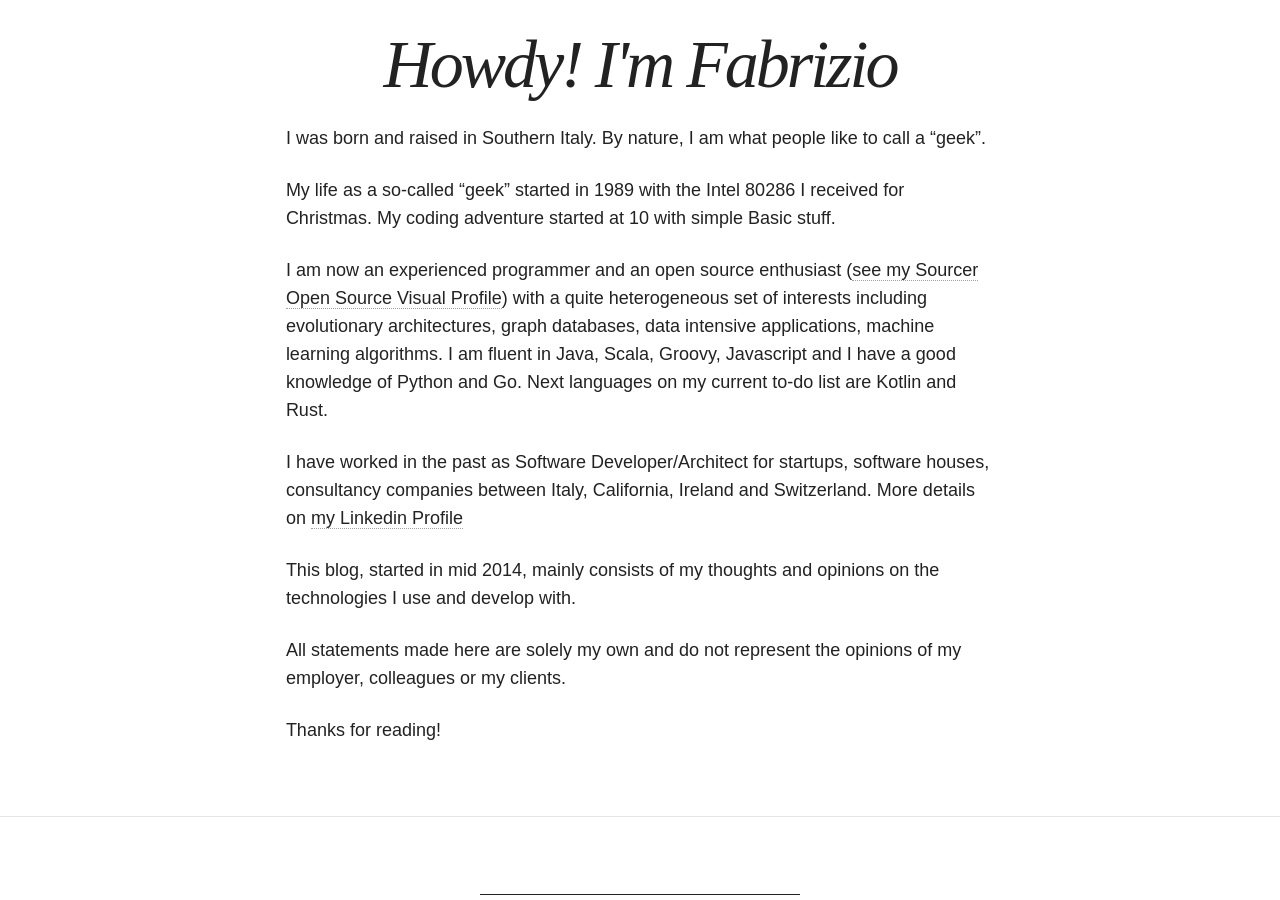
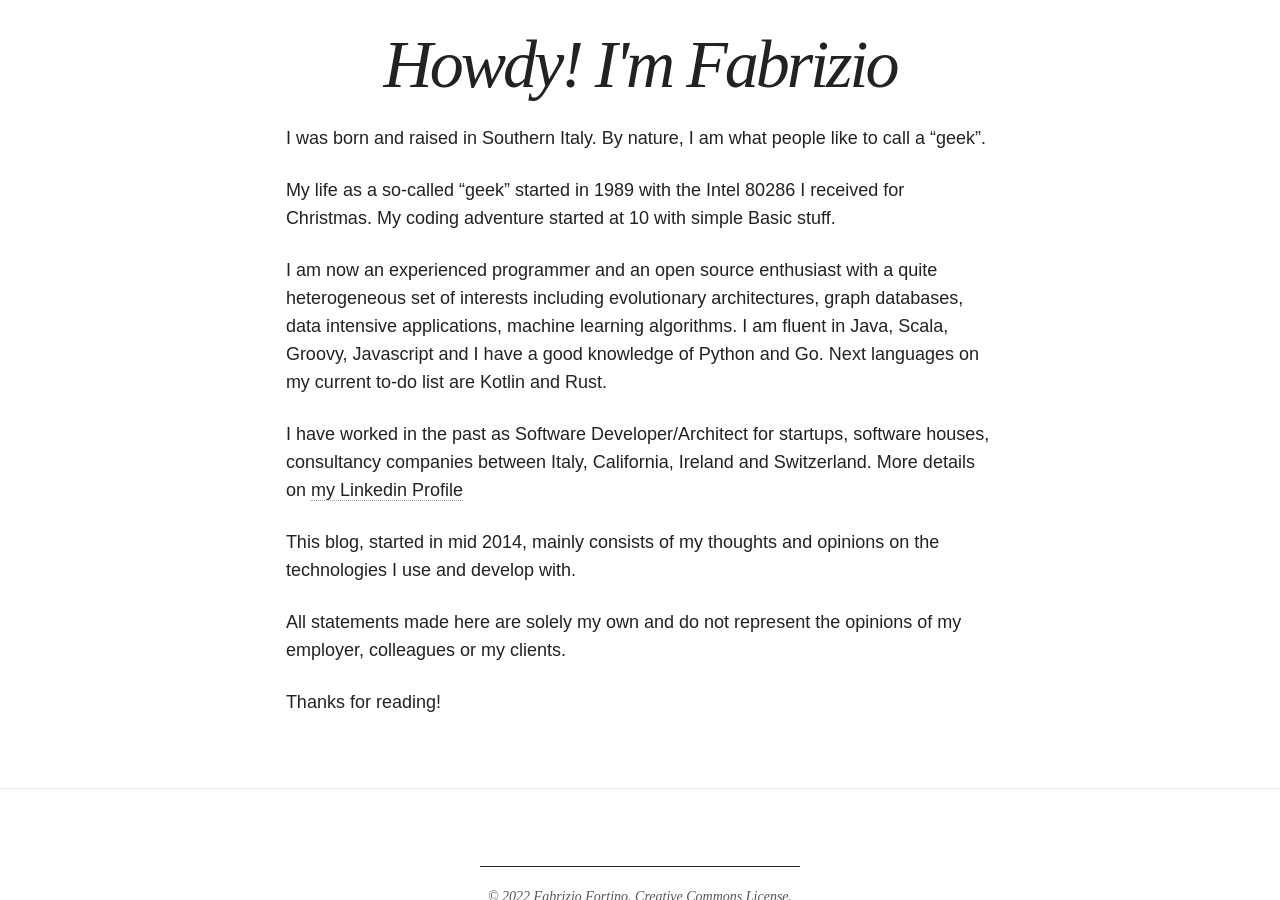
Before and after one commit to fabriziofortino/fabriziofortino.github.io, a Jekyll site: the page built from about/index.md, in a window 1280 px wide and 900 px high, scrolled down 496 px. Built offline with Jekyll 4.4.1, drawn with Linux system fonts in a browser that asks for light colours; nearby versions of some CDN libraries.

Commit message:
removed sourcerer link (discontinued)

```diff
--- a/about/index.md
+++ b/about/index.md
@@ -12,7 +12,7 @@ I was born and raised in Southern Italy. By nature, I am what people like to cal
 
 My life as a so-called "geek" started in 1989 with the Intel 80286 I received for Christmas. My coding adventure started at 10 with simple Basic stuff.
 
-I am now an experienced programmer and an open source enthusiast (<a href="https://sourcerer.io/fabriziofortino" target="_blank">see my Sourcer Open Source Visual Profile</a>) with a quite heterogeneous set of interests including evolutionary architectures, graph databases, data intensive applications, machine learning algorithms. I am fluent in Java, Scala, Groovy, Javascript and I have a good knowledge of Python and Go. Next languages on my current to-do list are Kotlin and Rust.
+I am now an experienced programmer and an open source enthusiast with a quite heterogeneous set of interests including evolutionary architectures, graph databases, data intensive applications, machine learning algorithms. I am fluent in Java, Scala, Groovy, Javascript and I have a good knowledge of Python and Go. Next languages on my current to-do list are Kotlin and Rust.
 
 I have worked in the past as Software Developer/Architect for startups, software houses, consultancy companies between Italy, California, Ireland and Switzerland. More details on <a href="https://www.linkedin.com/profile/view?id=4440381" target="_blank">my Linkedin Profile </a>
 
```
